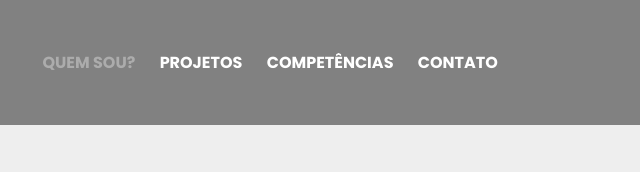
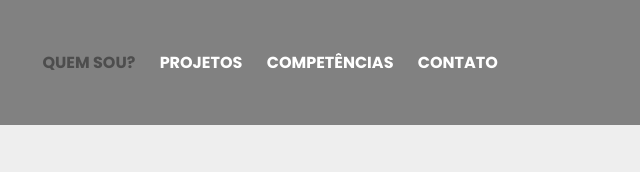
Before and after one commit to JeanGomessss/Jean-FullStack, a plain HTML site: page index.html in a window 1280 px wide. In both pictures the pointer is over the link "QUEM SOU?". Shown: the top 172 px of the page, 640-1280 px from the left. Drawn offline with Linux system fonts and the light colour scheme.

Commit message:
Add files via upload

```diff
--- a/estilo.css
+++ b/estilo.css
@@ -67,7 +67,8 @@
 }
 
 .topo-link a:hover {
-    color: rgb(172, 172, 172);
+    opacity: 40%;
+    color: black;
 }
 /* SECAO APRESENTAÇÃO */
 .secao-sobre {
@@ -178,6 +179,7 @@
 }
 
 .container-imagem img:hover {
+    transition-duration: 0.3s;
     box-shadow: 0px 0px 2px 3px gray;
 }
 
@@ -223,10 +225,13 @@
 .classe img {
     width: 150px;
     height: 150px;
+    opacity: 10%;
 }
 
 .classe img:hover {
+    transition-duration: 0.5s;
     box-shadow: 0px 0px 2px 2px rgb(223, 223, 223);
+    opacity: 100%;
 }
 
 .secao-contato {
```
